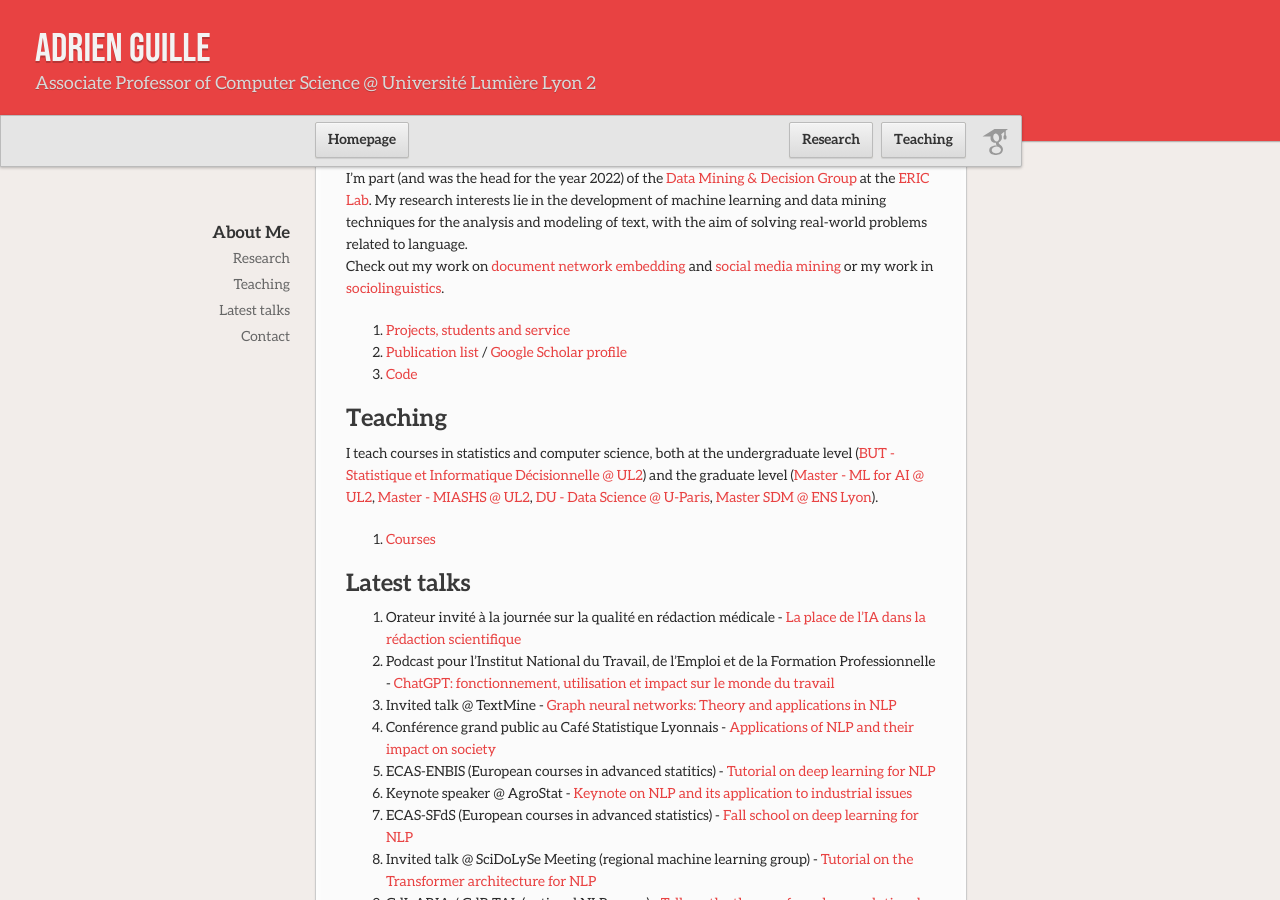
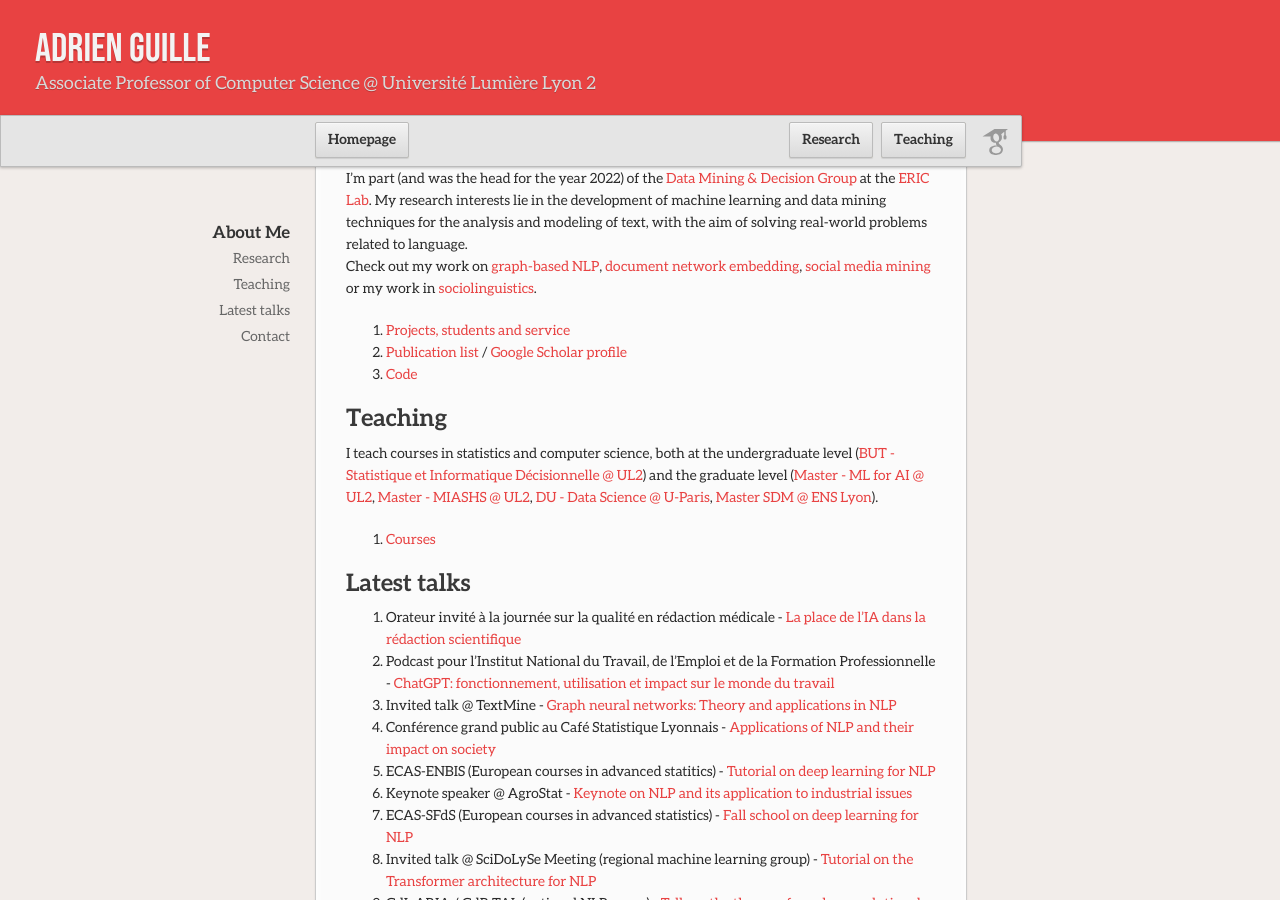
Before and after one commit to AdrienGuille/adrienguille.github.io, a Jekyll site: the page built from index.md, in a window 1280 px wide and 900 px high, scrolled down 357 px. Built offline with Jekyll 4.4.1, drawn with Linux system fonts in a browser that asks for light colours; our own code applies the rules of GitHub Pages for plain Markdown files.

Commit message:
Update index.md

```diff
--- a/index.md
+++ b/index.md
@@ -4,7 +4,7 @@
 
 ## Research
 
-I'm part (and was the head for the year 2022) of the [Data Mining & Decision Group](https://eric.msh-lse.fr/recherche/equipe-dmd/) at the [ERIC Lab](https://eric.msh-lse.fr). My research interests lie in the development of machine learning and data mining techniques for the analysis and modeling of text, with the aim of solving real-world problems related to language. <br>Check out my work on  [document network embedding](https://adrienguille.github.io/document_network_embedding.html) and [social media mining](https://adrienguille.github.io/social_media_mining.html) or my work in [sociolinguistics](https://adrienguille.github.io/sociolinguistics.html).
+I'm part (and was the head for the year 2022) of the [Data Mining & Decision Group](https://eric.msh-lse.fr/recherche/equipe-dmd/) at the [ERIC Lab](https://eric.msh-lse.fr). My research interests lie in the development of machine learning and data mining techniques for the analysis and modeling of text, with the aim of solving real-world problems related to language. <br>Check out my work on [graph-based NLP](https://adrienguille.github.io/graph_nlp.html), [document network embedding](https://adrienguille.github.io/document_network_embedding.html), [social media mining](https://adrienguille.github.io/social_media_mining.html) or my work in [sociolinguistics](https://adrienguille.github.io/sociolinguistics.html).
 
 - [Projects, students and service](https://adrienguille.github.io/research.html)
 - [Publication list](https://adrienguille.github.io/publications.html) / [Google Scholar profile](https://scholar.google.com/citations?user=mM_oO18AAAAJ)
```
